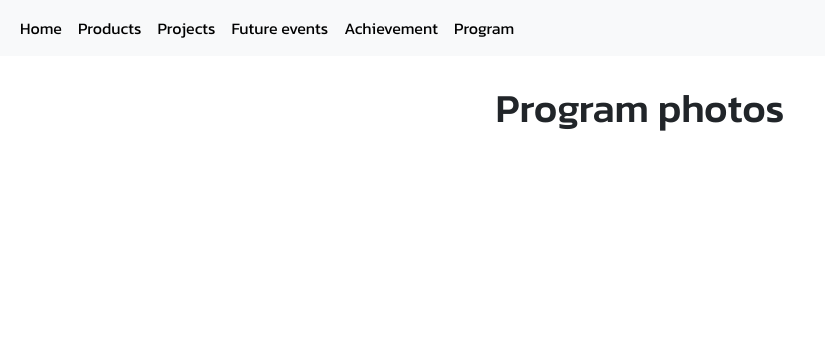
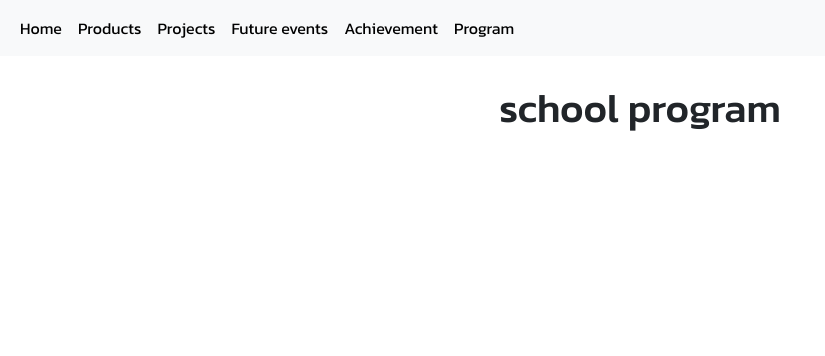
Before and after one commit to archana75/website-archana, a Django app: template main/templates/main/program_detail.html in a window 1280 px wide. Shown: the top 356 px of the page, without its empty margins (0-825 px from the left). Run offline with Django 4.2, Linux system fonts and the light colour scheme; the template is opened without the code that fills it, so the values that code supplies are empty; some libraries are stand-ins or nearby versions.

Commit message:
Program developing 2

```diff
--- a/main/models.py
+++ b/main/models.py
@@ -126,6 +126,7 @@ class Program(models.Model):
 
 class ProgramPhoto(models.Model):
     photo = models.ImageField(upload_to='images', help_text= "maks size 4mb")
+    description = models.TextField(null=True, blank=True)
     program = models.ForeignKey(
                     Program,
                     on_delete=models.CASCADE
--- a/main/templates/main/achievement.html
+++ b/main/templates/main/achievement.html
@@ -7,13 +7,14 @@
 {% load static %}
 
 <div class="container-fluid">
-    <div class="container-fluid">
+
         <!--logo smx-->
         <div class="row">
           {% include "main/navbar.html" %}
         </div>
 
-      </div>
+</div>
+
       <div class="container-fluid mt-5">
     <div class="row"
     style="background-image: url('https://images.unsplash.com/photo-1481349518771-20055b2a7b24?auto=format&fit=crop&q=80&w=1000&ixlib=rb-4.0.3&ixid=M3wxMjA3fDB8MHxzZWFyY2h8NHx8cmFuZG9tfGVufDB8fDB8fHww');
--- a/main/templates/main/future_events.html
+++ b/main/templates/main/future_events.html
@@ -7,13 +7,13 @@
 {% load static %}
 
 <div class="container-fluid">
-    <div class="container-fluid">
+
         <!--logo smx-->
         <div class="row">
           {% include "main/navbar.html" %}
         </div>
 
-      </div>
+</div>
 
       <div class="container-fluid mt-5">
           <div class="row"
@@ -29,7 +29,7 @@
       </div>
 
       <div class="container-fluid mt-5">
-          <div class="row">
+          <div class="row p-4">
               {% for event in events %}
               <div class="col-12 my-5 p-3 border shadow">
                 <div class="row">
--- a/main/templates/main/program.html
+++ b/main/templates/main/program.html
@@ -7,13 +7,11 @@
 {% load static %}
 
 <div class="container-fluid">
-    <div class="container-fluid">
         <!--logo smx-->
         <div class="row">
             {% include "main/navbar.html" %}
         </div>
-
-    </div>
+</div>
 
     <div class="container-fluid mt-5">
         <div class="row"
--- a/main/templates/main/program_detail.html
+++ b/main/templates/main/program_detail.html
@@ -6,7 +6,7 @@
 
 {% load static %}
 
-<div class="container-fluid">
+
 <div class="container-fluid">
     <!--logo smx-->
     <div class="row">
@@ -14,6 +14,7 @@
     </div>
 
 </div>
+
 <div class="container-fluid mt-5">
   <div class="row"
   style="background-image: url('{{ background_judul.content }}');
@@ -22,14 +23,17 @@
           background-size: cover;
           height: 15vh;">
       <div class="col d-flex">
-                <h1 class="text-center my-auto mx-auto">Program photos</h1>
+          <h1 class="text-center my-auto mx-auto">school program</h1>
       </div>
   </div>
 </div>
 
-            <div class="row">
 
-                <div class="col-12 text-center">
+<!-- ini isian-->
+
+  <div class="row mt-4">
+
+    <div class="col-12">
 
         {% for photo in photos %}
 
@@ -42,7 +46,7 @@
                                 background-size: cover;">
                     </div>
                     <div class="col-6 mb-2 bg-white text-center">
-                                    <p class="my-auto mb-3 mt-4">{{ event.description|truncatewords:"10" }}</p>
+                        <p class="my-auto mb-3 mt-4">{% if photo.description %} {{ photo.description }} {% endif %}</p>
                     </div>
                 </div>
 
@@ -50,7 +54,7 @@
 
                 <div class="row" style="height: 30rem;">
                     <div class="col-6 mb-2 bg-white text-center">
-                                    <p class="my-auto mb-3 mt-4">{{ event.description|truncatewords:"10" }}</p>
+                        <p class="my-auto mb-3 mt-4">{% if photo.description %} {{ photo.description }} {% endif %}</p>
                     </div>
                     <div class="col-6 mb-2" style="background-image: url('{{ photo.photo.url }}');
                                 background-repeat: no-repeat;
@@ -70,6 +74,4 @@
 </div>
 
 </div>
-</div>
-
 {% endblock content %}
```
Also changed, not shown: main/templates/main/products.html (+2 -17 lines), main/migrations/0017_programphoto_description.py (added). Lines whose indentation alone changed are shown as unchanged.
